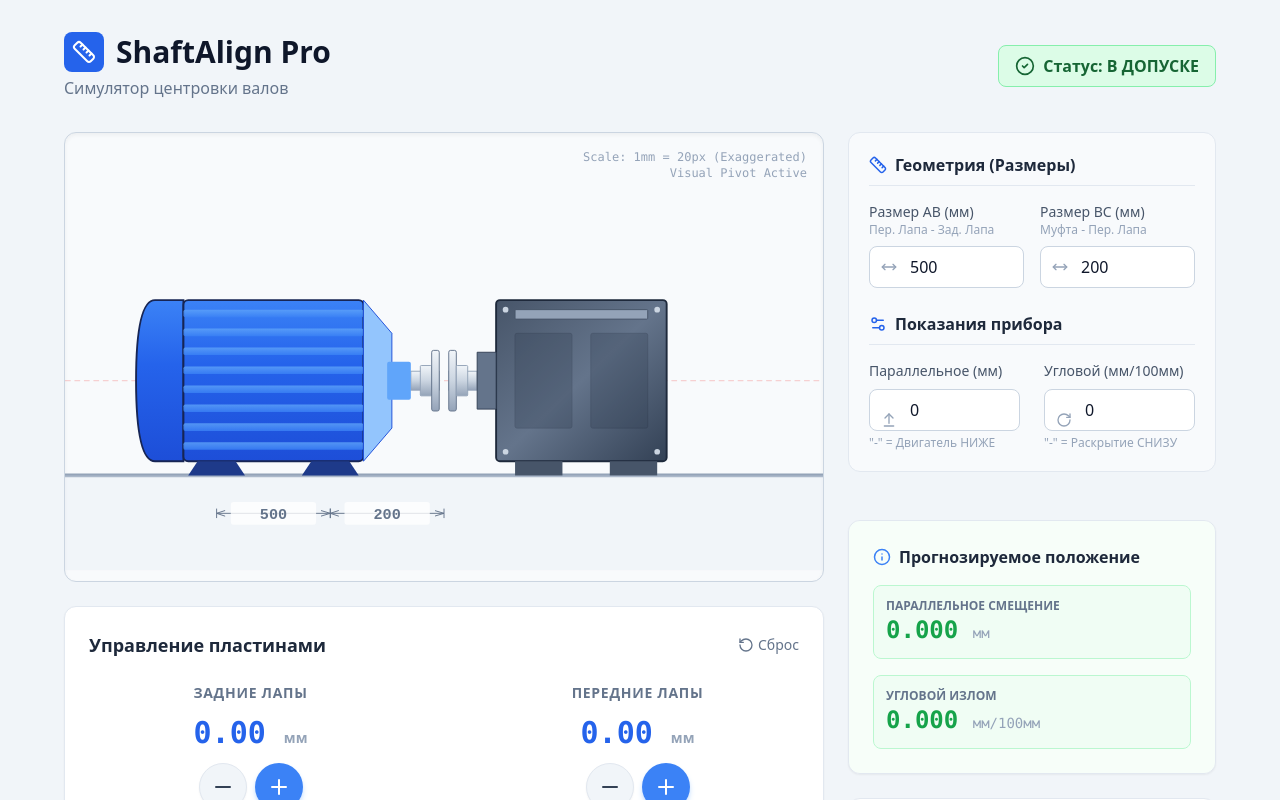
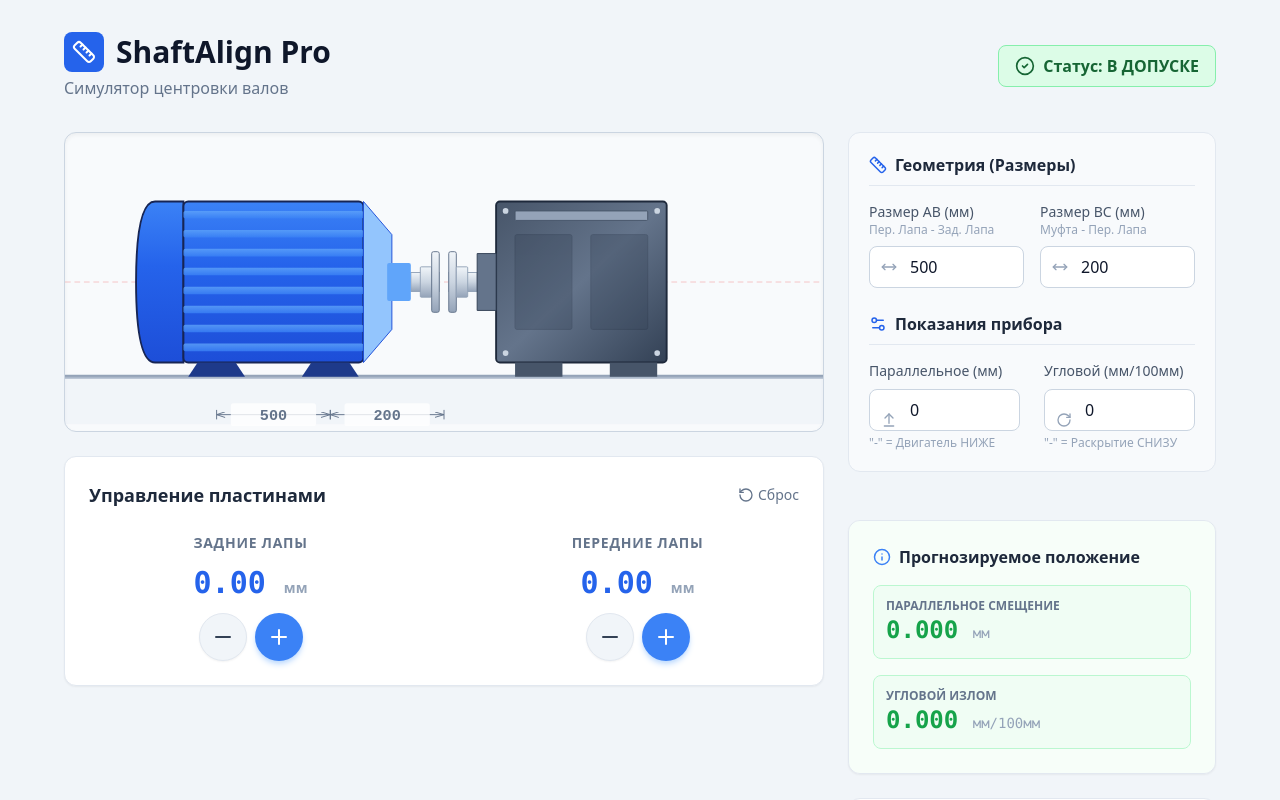
Before and after one commit to sined789gmail/ShaftAlignPro, a React (Vite) app: page / in a window 1280 px wide. Shown: the top 800 px of the page. Built offline with nearby package versions, Linux system fonts and the light colour scheme.

Commit message:
feat: implement MachineCanvas component for visual machine alignment display with dynamic shimming and initial measurement representation.

```diff
--- a/components/MachineCanvas.tsx
+++ b/components/MachineCanvas.tsx
@@ -10,9 +10,9 @@ interface MachineCanvasProps {
 export const MachineCanvas: React.FC<MachineCanvasProps> = ({ alignment, results, initialMeasurements }) => {
   // --- CONFIGURATION & CONSTANTS ---
   const WIDTH = 800;
-  const HEIGHT = 450;
-  const BASE_Y = 350; // Floor level
-  const SHAFT_CENTER_Y_NEUTRAL = 250; // Where the pump shaft is fixed
+  const HEIGHT = 300; // Reduced height as requested
+  const BASE_Y = 250; // Floor level (Moved up)
+  const SHAFT_CENTER_Y_NEUTRAL = 150; // Where the pump shaft is fixed (Moved up)
   const COUPLING_CENTER_X = WIDTH / 2;
 
   // VISUAL SCALES
@@ -177,12 +177,7 @@ export const MachineCanvas: React.FC<MachineCanvasProps> = ({ alignment, results
   // Feet height is now 100 - 85 = 15px
 
   return (
-    <div className="w-full h-[450px] bg-slate-50 border border-slate-300 rounded-xl overflow-hidden relative shadow-inner group">
-      <div className="absolute top-4 right-4 text-xs text-slate-400 font-mono text-right pointer-events-none select-none z-10">
-        Scale: 1mm = {VERTICAL_SCALE}px (Exaggerated)<br />
-        Visual Pivot Active
-      </div>
-
+    <div className="w-full h-[300px] bg-slate-50 border border-slate-300 rounded-xl overflow-hidden relative shadow-inner group">
       <svg className="w-full h-full" viewBox={`0 0 ${WIDTH} ${HEIGHT}`} preserveAspectRatio="xMidYMid meet">
         <Gradients />
 
```
